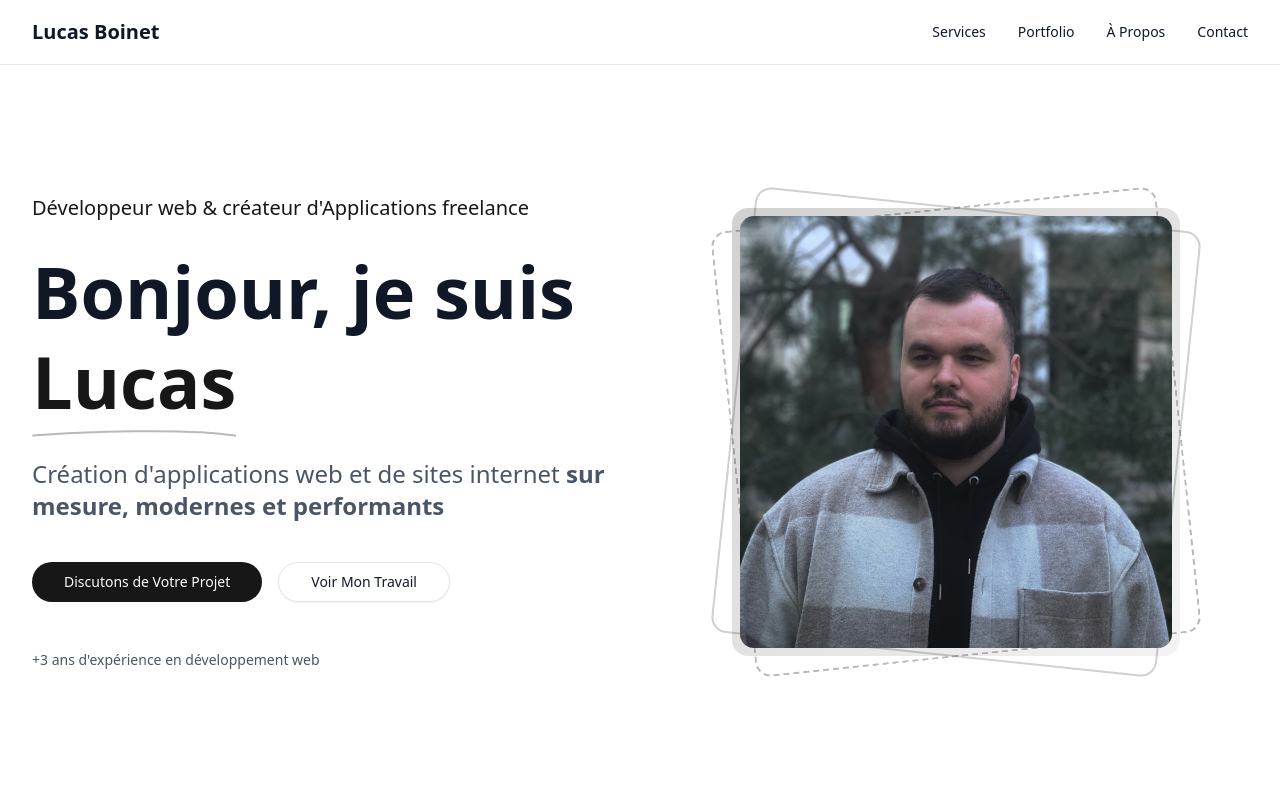
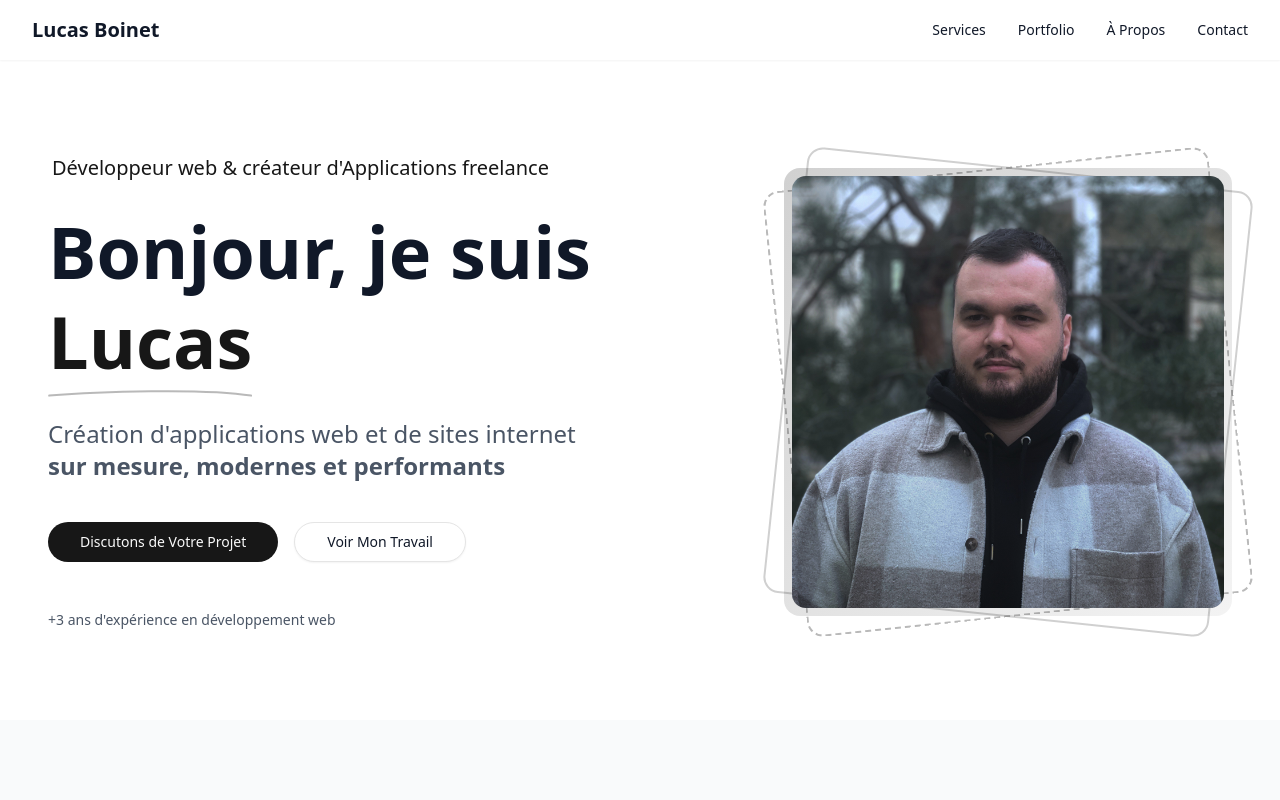
Before and after one commit to lucasboinet/personnal-website, a Next.js app: page / in a window 1280 px wide. Shown: the top 800 px of the page. Built offline with nearby package versions, Linux system fonts and the light colour scheme.

Commit message:
feat: floating header

```diff
--- a/app/page.tsx
+++ b/app/page.tsx
@@ -8,6 +8,7 @@ import { ArrowRight, Code, Globe, Laptop, Menu, Moon, Sun, X } from "lucide-reac
 import { Button } from "@/components/ui/button"
 import { Card, CardContent } from "@/components/ui/card"
 import ContactForm from "@/components/contact-form"
+import Header from "@/components/header"
 
 const projects: any[] = [
   {
@@ -52,67 +53,11 @@ export default function LandingPage() {
   return (
     <div className="min-h-screen bg-white text-gray-900 transition-colors duration-300">
       {/* Header */}
-      <header className="fixed top-0 left-0 right-0 z-50 bg-white/80 backdrop-blur-md border-b border-gray-200">
-        <div className="container mx-auto px-4 sm:px-6 lg:px-8">
-          <div className="flex items-center justify-between h-16">
-            <div className="flex items-center">
-              <Link href="/" className="flex items-center space-x-2">
-                <span className="font-bold text-xl">Lucas Boinet</span>
-              </Link>
-            </div>
-
-            <nav className="hidden md:flex items-center space-x-8">
-              <Link href="#services" className="text-sm font-medium hover:text-primary transition-colors">
-                Services
-              </Link>
-              <Link href="#portfolio" className="text-sm font-medium hover:text-primary transition-colors">
-                Portfolio
-              </Link>
-              <Link href="#about" className="text-sm font-medium hover:text-primary transition-colors">
-                À Propos
-              </Link>
-              <Link href="#contact" className="text-sm font-medium hover:text-primary transition-colors">
-                Contact
-              </Link>
-            </nav>
-
-            <div className="flex md:hidden">
-              <Button onClick={() => setMobileMenuOpen(true)} variant="ghost" size="icon">
-                <Menu className="h-6 w-6" />
-              </Button>
-            </div>
-          </div>
-        </div>
-      </header>
-
-      {/* Mobile menu */}
-      {mobileMenuOpen && (
-        <div className="fixed inset-0 z-50 bg-white p-4 flex flex-col">
-          <div className="flex justify-end">
-            <Button onClick={() => setMobileMenuOpen(false)} variant="ghost" size="icon">
-              <X className="h-6 w-6" />
-            </Button>
-          </div>
-          <nav className="flex flex-col items-center justify-center flex-1 space-y-8">
-            <Link href="#services" className="text-2xl font-medium" onClick={() => setMobileMenuOpen(false)}>
-              Services
-            </Link>
-            <Link href="#portfolio" className="text-2xl font-medium" onClick={() => setMobileMenuOpen(false)}>
-              Portfolio
-            </Link>
-            <Link href="#about" className="text-2xl font-medium" onClick={() => setMobileMenuOpen(false)}>
-              À Propos
-            </Link>
-            <Link href="#contact" className="text-2xl font-medium" onClick={() => setMobileMenuOpen(false)}>
-              Contact
-            </Link>
-          </nav>
-        </div>
-      )}
+      <Header />
 
       {/* Hero Section */}
-      <section className="relative min-h-screen flex items-center pt-16 overflow-hidden">
-        <div className="container mx-auto px-4 sm:px-6 lg:px-8 relative z-10">
+      <section className="relative min-h-[90vh] flex items-center pt-16 overflow-hidden">
+        <div className="container mx-auto px-6 sm:px-8 lg:px-12 relative z-10">
           <div className="grid lg:grid-cols-2 gap-12 items-center">
             <motion.div
               className="order-2 lg:order-1"
@@ -120,7 +65,7 @@ export default function LandingPage() {
               animate={{ opacity: 1, y: 0 }}
               transition={{ duration: 0.8 }}
             >
-              <h1 className="text-xl font-medium text-primary mb-6">Développeur web & créateur d'Applications freelance</h1>
+              <h1 className="text-xl font-medium text-primary mb-6 pl-1">Développeur web & créateur d'Applications freelance</h1>
               <motion.span
                 className="text-5xl sm:text-6xl md:text-7xl font-bold leading-tight mb-6"
                 initial={{ opacity: 0, y: 20 }}
@@ -189,7 +134,7 @@ export default function LandingPage() {
             >
               <div className="relative">
                 {/* Main image with clip path */}
-                <div className="relative z-10 w-full max-w-md mx-auto overflow-hidden">
+                <div className="relative z-10 w-full max-w-md mx-auto lg:mx-0 lg:ml-auto overflow-hidden">
                   <div className="aspect-square rounded-2xl overflow-hidden bg-gradient-to-br from-primary/20 to-primary/5 p-2">
                     <div className="w-full h-full rounded-xl overflow-hidden relative">
                       <Image
@@ -206,8 +151,8 @@ export default function LandingPage() {
                 </div>
 
                 {/* Decorative elements */}
-                <div className="absolute top-1/2 left-1/2 -translate-x-1/2 -translate-y-1/2 w-full max-w-md aspect-square border-2 border-dashed border-primary/30 rounded-2xl -rotate-6"></div>
-                <div className="absolute top-1/2 left-1/2 -translate-x-1/2 -translate-y-1/2 w-full max-w-md aspect-square border-2 border-primary/20 rounded-2xl rotate-6"></div>
+                <div className="absolute top-1/2 left-1/2 -translate-x-1/2 right-[unset] lg:-translate-x-0 lg:left-[unset] lg:right-0 -translate-y-1/2 w-full max-w-md aspect-square border-2 border-dashed border-primary/30 rounded-2xl -rotate-6"></div>
+                <div className="absolute top-1/2 left-1/2 -translate-x-1/2 right-[unset] lg:-translate-x-0 lg:left-[unset] lg:right-0 -translate-y-1/2 w-full max-w-md aspect-square border-2 border-primary/20 rounded-2xl rotate-6"></div>
               </div>
             </motion.div>
           </div>
--- /dev/null
+++ b/components/header.tsx
@@ -0,0 +1,150 @@
+'use client';
+import { useState, useEffect } from 'react';
+import Link from 'next/link';
+import { motion } from 'framer-motion';
+import { Button } from './ui/button';
+import { Menu, X } from 'lucide-react';
+
+export default function Header() {
+  const [isScrolled, setIsScrolled] = useState(false);
+  const [mobileMenuOpen, setMobileMenuOpen] = useState(false)
+
+  useEffect(() => {
+    const handleScroll = () => {
+      if (window.scrollY > 40) {
+        setIsScrolled(true);
+      } else {
+        setIsScrolled(false);
+      }
+    };
+
+    handleScroll();
+    window.addEventListener('scroll', handleScroll);
+
+    return () => {
+      window.removeEventListener('scroll', handleScroll);
+    };
+  }, []);
+
+  const containerVariants = {
+    floating: {
+      paddingTop: "2rem",
+      transition: {
+        type: "spring",
+        stiffness: 260,
+        damping: 20
+      }
+    },
+    scrolled: {
+      paddingTop: 0,
+      transition: {
+        type: "spring",
+        stiffness: 260,
+        damping: 20
+      }
+    }
+  };
+
+  const headerVariants = {
+    floating: {
+      width: "92%",
+      maxWidth: "72rem", // max-w-6xl equivalent
+      borderRadius: "100px",
+      backgroundColor: "rgba(255, 255, 255, 0.8)",
+      backdropFilter: "blur(12px)",
+      border: "1px solid rgba(0, 0, 0, 0.05)",
+      boxShadow: "0 1px 2px 0 rgba(0, 0, 0, 0.05)",
+      padding: "0.75rem 1.5rem",
+      transition: {
+        type: "spring",
+        stiffness: 300,
+        damping: 30
+      }
+    },
+    scrolled: {
+      width: "100%",
+      maxWidth: "100%",
+      borderRadius: 0,
+      backgroundColor: "rgba(255, 255, 255, 0.8)",
+      backdropFilter: "blur(12px)",
+      boxShadow: "0 1px 2px 0 rgba(0, 0, 0, 0.05)",
+      padding: "1rem 2rem",
+      transition: {
+        type: "spring",
+        stiffness: 300,
+        damping: 30
+      }
+    }
+  };
+
+  return (
+    <>
+      <motion.div
+        className="fixed top-0 left-0 right-0 z-50 flex justify-center"
+        variants={containerVariants}
+        initial="scrolled"
+        animate={isScrolled ? "floating" : "scrolled"}
+      >
+        <motion.header
+          variants={headerVariants}
+          initial="scrolled"
+          animate={isScrolled ? "floating" : "scrolled"}
+        >
+          <div className="container mx-auto">
+            <div className="flex items-center justify-between">
+              <div className="flex items-center">
+                <Link href="/" className="flex items-center space-x-2">
+                  <span className="font-bold text-xl">Lucas Boinet</span>
+                </Link>
+              </div>
+
+              <nav className="hidden md:flex items-center space-x-8">
+                <Link href="#services" className="text-sm font-medium hover:text-primary transition-colors">
+                  Services
+                </Link>
+                <Link href="#portfolio" className="text-sm font-medium hover:text-primary transition-colors">
+                  Portfolio
+                </Link>
+                <Link href="#about" className="text-sm font-medium hover:text-primary transition-colors">
+                  À Propos
+                </Link>
+                <Link href="#contact" className="text-sm font-medium hover:text-primary transition-colors">
+                  Contact
+                </Link>
+              </nav>
+
+              <div className="flex md:hidden">
+                <Button onClick={() => setMobileMenuOpen(true)} variant="ghost" size="icon">
+                  <Menu className="h-6 w-6" />
+                </Button>
+              </div>
+            </div>
+          </div>
+        </motion.header>
+      </motion.div>
+      {mobileMenuOpen && (
+        <div className="fixed inset-0 z-50 bg-white p-4 flex flex-col">
+          <div className="flex justify-end">
+            <Button onClick={() => setMobileMenuOpen(false)} variant="ghost" size="icon">
+              <X className="h-6 w-6" />
+            </Button>
+          </div>
+          <nav className="flex flex-col items-center justify-center flex-1 space-y-8">
+            <Link href="#services" className="text-2xl font-medium" onClick={() => setMobileMenuOpen(false)}>
+              Services
+            </Link>
+            <Link href="#portfolio" className="text-2xl font-medium" onClick={() => setMobileMenuOpen(false)}>
+              Portfolio
+            </Link>
+            <Link href="#about" className="text-2xl font-medium" onClick={() => setMobileMenuOpen(false)}>
+              À Propos
+            </Link>
+            <Link href="#contact" className="text-2xl font-medium" onClick={() => setMobileMenuOpen(false)}>
+              Contact
+            </Link>
+          </nav>
+        </div>
+      )}
+    </>
+  );
+}
```
